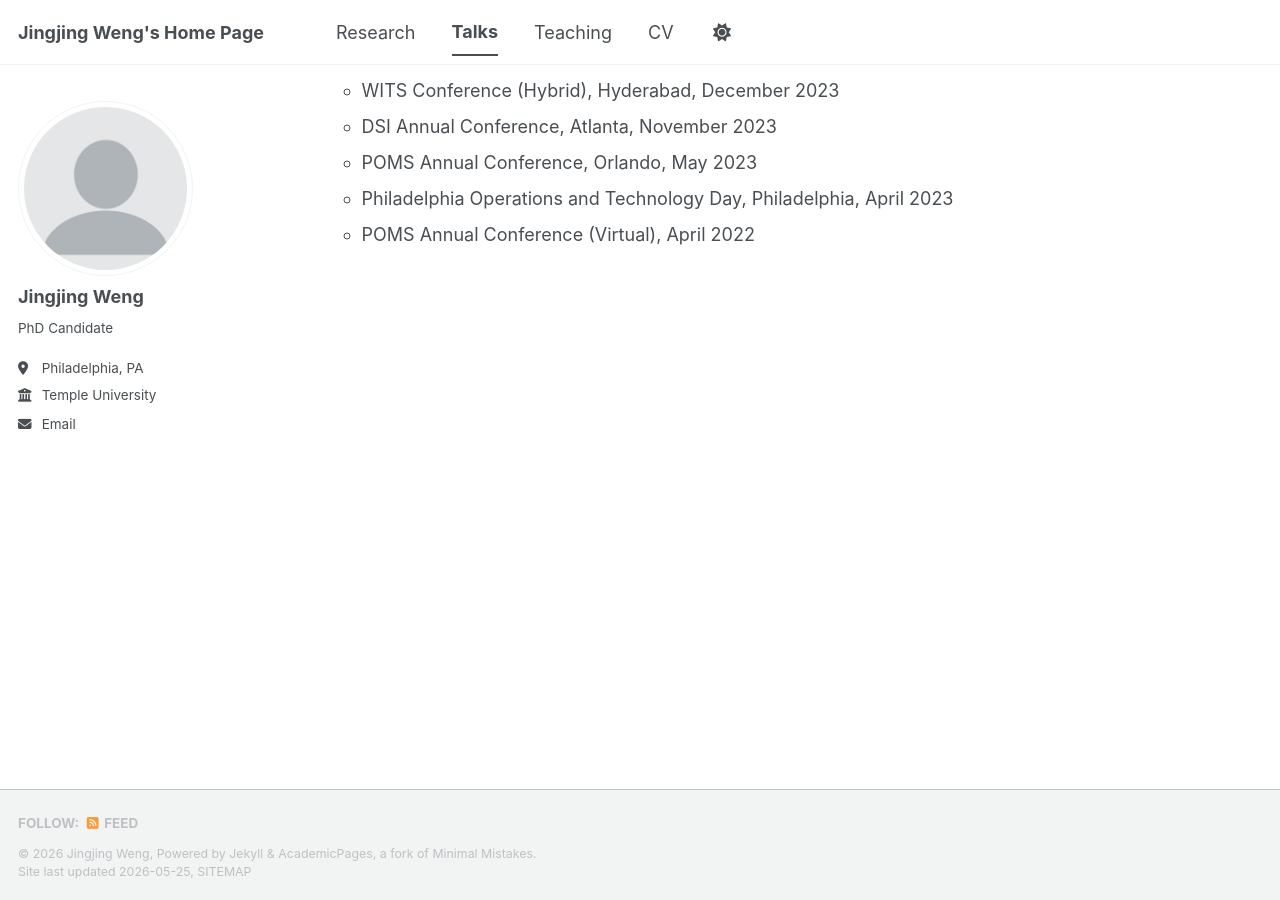
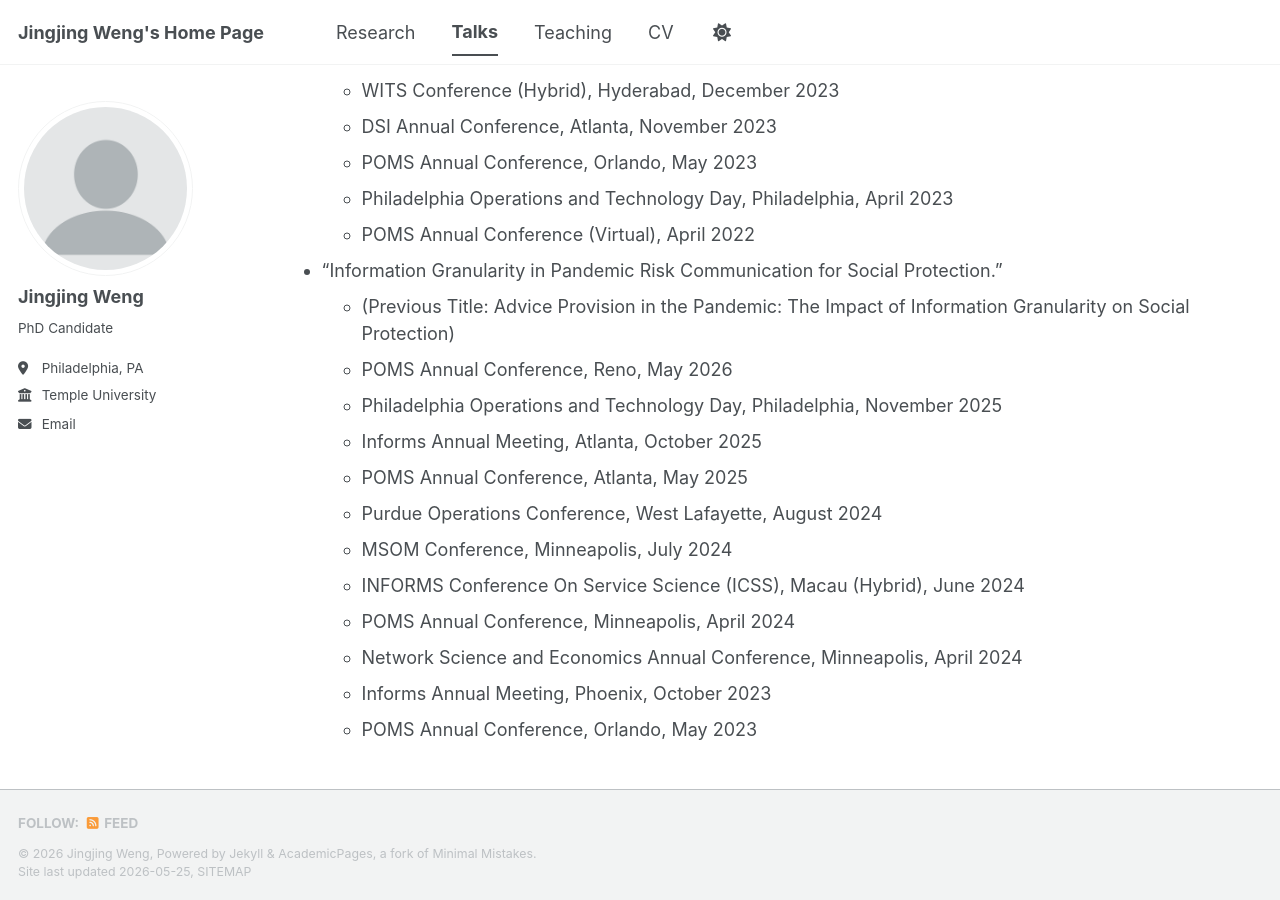
Before and after one commit to JingjingWeng/JingjingWeng.github.io, a Jekyll site: the page built from _pages/talks.md, in a window 1280 px wide and 900 px high, scrolled down 457 px. Built offline with Jekyll 4.4.1, drawn with Linux system fonts in a browser that asks for light colours; a script bundle is joined from its source files by our own code; library files that are not in the unit come from our copies.

Commit message:
Update talks.md

```diff
--- a/_pages/talks.md
+++ b/_pages/talks.md
@@ -20,3 +20,17 @@ author_profile: true
   * POMS Annual Conference, Orlando,  May 2023
   * Philadelphia Operations and Technology Day, Philadelphia,  April 2023
   * POMS Annual Conference (Virtual), April 2022
+
+ * "Information Granularity in Pandemic Risk Communication for Social Protection."
+   * (Previous Title: Advice Provision in the Pandemic: The Impact of Information Granularity on Social Protection)
+   * POMS Annual Conference, Reno, May 2026
+   * Philadelphia Operations and Technology Day, Philadelphia,  November 2025
+   * Informs Annual Meeting, Atlanta, October 2025
+   * POMS Annual Conference, Atlanta, May 2025
+   * Purdue Operations Conference, West Lafayette, August 2024
+   * MSOM Conference, Minneapolis, July 2024
+   * INFORMS Conference On Service Science (ICSS), Macau (Hybrid), June 2024
+   * POMS Annual Conference, Minneapolis, April 2024
+   * Network Science and Economics Annual Conference, Minneapolis, April 2024
+   * Informs Annual Meeting, Phoenix, October 2023
+   * POMS Annual Conference, Orlando,  May 2023
```
